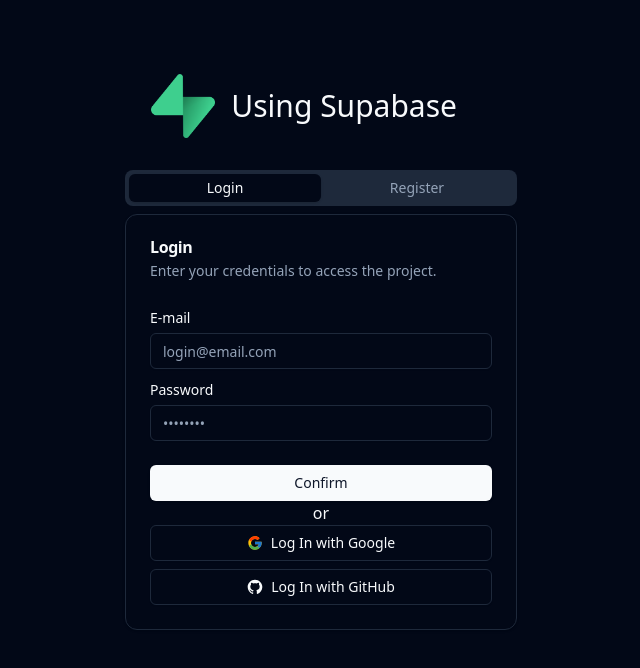
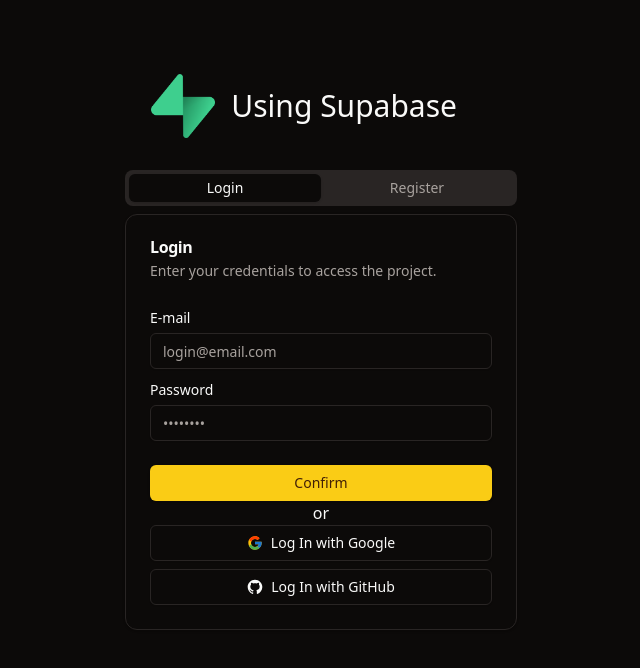
Before and after one commit to DennisBozzi/UsingSupabase, a React (Vite) app: page / in a window 1280 px wide. Shown: the top 668 px of the page, without its empty margins (319-959 px from the left). Built offline with nearby package versions, Linux system fonts and the light colour scheme; no server answers.

Commit message:
Just to Save Commit

```diff
--- a/src/App.tsx
+++ b/src/App.tsx
@@ -3,6 +3,10 @@
 import { Toaster } from 'sonner'
 import { useAuth } from '@/hooks/authProvider'
 import { createBrowserRouter, Navigate, RouterProvider } from 'react-router-dom'
+
+//TODO: Change supabase url to -> https://usingsupabase.onrender.com
+//TODO: Implement Storages and buckets
+//TODO: Create an shadcn sidebar
 
 export default function App() {
   const session = useAuth()
@@ -24,5 +28,4 @@
     </>
   )
 
-
 }
--- a/src/css/globals.css
+++ b/src/css/globals.css
@@ -4,56 +4,57 @@
 @layer base {
   :root {
     --background: 0 0% 100%;
-    --foreground: 222.2 84% 4.9%;
+    --foreground: 20 14.3% 4.1%;
     --card: 0 0% 100%;
-    --card-foreground: 222.2 84% 4.9%;
+    --card-foreground: 20 14.3% 4.1%;
     --popover: 0 0% 100%;
-    --popover-foreground: 222.2 84% 4.9%;
-    --primary: 222.2 47.4% 11.2%;
-    --primary-foreground: 210 40% 98%;
-    --secondary: 210 40% 96.1%;
-    --secondary-foreground: 222.2 47.4% 11.2%;
-    --muted: 210 40% 96.1%;
-    --muted-foreground: 215.4 16.3% 46.9%;
-    --accent: 210 40% 96.1%;
-    --accent-foreground: 222.2 47.4% 11.2%;
+    --popover-foreground: 20 14.3% 4.1%;
+    --primary: 47.9 95.8% 53.1%;
+    --primary-foreground: 26 83.3% 14.1%;
+    --secondary: 60 4.8% 95.9%;
+    --secondary-foreground: 24 9.8% 10%;
+    --muted: 60 4.8% 95.9%;
+    --muted-foreground: 25 5.3% 44.7%;
+    --accent: 60 4.8% 95.9%;
+    --accent-foreground: 24 9.8% 10%;
     --destructive: 0 84.2% 60.2%;
-    --destructive-foreground: 210 40% 98%;
-    --border: 214.3 31.8% 91.4%;
-    --input: 214.3 31.8% 91.4%;
-    --ring: 222.2 84% 4.9%;
+    --destructive-foreground: 60 9.1% 97.8%;
+    --border: 20 5.9% 90%;
+    --input: 20 5.9% 90%;
+    --ring: 20 14.3% 4.1%;
+    --radius: 0.5rem;
     --chart-1: 12 76% 61%;
     --chart-2: 173 58% 39%;
     --chart-3: 197 37% 24%;
     --chart-4: 43 74% 66%;
     --chart-5: 27 87% 67%;
-    --radius: 0.5rem
   }
+
   .dark {
-    --background: 222.2 84% 4.9%;
-    --foreground: 210 40% 98%;
-    --card: 222.2 84% 4.9%;
-    --card-foreground: 210 40% 98%;
-    --popover: 222.2 84% 4.9%;
-    --popover-foreground: 210 40% 98%;
-    --primary: 210 40% 98%;
-    --primary-foreground: 222.2 47.4% 11.2%;
-    --secondary: 217.2 32.6% 17.5%;
-    --secondary-foreground: 210 40% 98%;
-    --muted: 217.2 32.6% 17.5%;
-    --muted-foreground: 215 20.2% 65.1%;
-    --accent: 217.2 32.6% 17.5%;
-    --accent-foreground: 210 40% 98%;
+    --background: 20 14.3% 4.1%;
+    --foreground: 60 9.1% 97.8%;
+    --card: 20 14.3% 4.1%;
+    --card-foreground: 60 9.1% 97.8%;
+    --popover: 20 14.3% 4.1%;
+    --popover-foreground: 60 9.1% 97.8%;
+    --primary: 47.9 95.8% 53.1%;
+    --primary-foreground: 26 83.3% 14.1%;
+    --secondary: 12 6.5% 15.1%;
+    --secondary-foreground: 60 9.1% 97.8%;
+    --muted: 12 6.5% 15.1%;
+    --muted-foreground: 24 5.4% 63.9%;
+    --accent: 12 6.5% 15.1%;
+    --accent-foreground: 60 9.1% 97.8%;
     --destructive: 0 62.8% 30.6%;
-    --destructive-foreground: 210 40% 98%;
-    --border: 217.2 32.6% 17.5%;
-    --input: 217.2 32.6% 17.5%;
-    --ring: 212.7 26.8% 83.9%;
+    --destructive-foreground: 60 9.1% 97.8%;
+    --border: 12 6.5% 15.1%;
+    --input: 12 6.5% 15.1%;
+    --ring: 35.5 91.7% 32.9%;
     --chart-1: 220 70% 50%;
     --chart-2: 160 60% 45%;
     --chart-3: 30 80% 55%;
     --chart-4: 280 65% 60%;
-    --chart-5: 340 75% 55%
+    --chart-5: 340 75% 55%;
   }
 }
 @layer base {
--- /dev/null
+++ b/src/hooks/storageProvider.tsx
@@ -0,0 +1,14 @@
+import { createClient } from '@supabase/supabase-js'
+
+const apiKey = import.meta.env.VITE_API_KEY;
+const supabase = createClient('https://toadqdstdkrpfrjldpid.supabase.co', apiKey)
+
+async function insertItem(bucketName: string, fileName: string, file: File) {
+    const { data, error } = await supabase.storage
+        .from(bucketName)
+        .upload(fileName, file)
+
+    return { data, error }
+}
+
+export { insertItem }
--- a/src/screens/home.tsx
+++ b/src/screens/home.tsx
@@ -1,8 +1,39 @@
+import { useEffect, useState } from "react"
+import { Input } from "@/components/ui/input"
+import { Label } from "@/components/ui/label"
+import { signOut } from "@/hooks/authProvider"
 import { Button } from "@/components/ui/button"
-import { signOut } from "@/hooks/authProvider"
+import { HiOutlineLogout } from "react-icons/hi";
+import { insertItem } from "@/hooks/storageProvider"
 
 export default function Home() {
-    return (<>
-        <Button variant='ghost' onClick={() => { signOut() }}>Sign Out</Button>
-    </>)
+
+    const [file, setFile] = useState<File | null>(null)
+    const [fileUrl, setFileUrl] = useState('')
+
+    useEffect(() => {
+        if (file)
+            setFileUrl(URL.createObjectURL(file))
+    }, [file])
+
+    return (<div className="p-4">
+
+        <Button variant='ghost' className="rotate-180" size='icon' onClick={signOut}><HiOutlineLogout/></Button>
+
+        <div className="flex flex-col items-center gap-4">
+            <Label className="w-[168px] h-[128px] border-white cursor-pointer border-2 border-dashed rounded-2xl relative
+            flex items-center justify-center hover:border-white/50 hover:text-white/50 transition duration-150"
+                htmlFor="fileInput">
+                <img src={fileUrl} className={`w-full h-full p-2 rounded-2xl object-cover ${fileUrl ? '' : 'hidden'}`} alt="" />
+                <p className={` ${fileUrl ? 'hidden' : ''}`} >Upload Photo</p>
+
+            </Label>
+            <Input type="file" id="fileInput" className="hidden" onChange={(e) => {
+                setFile(e.target.files ? e.target.files[0] : null)
+            }} />
+
+
+        </div>
+
+    </div>)
 }
```
